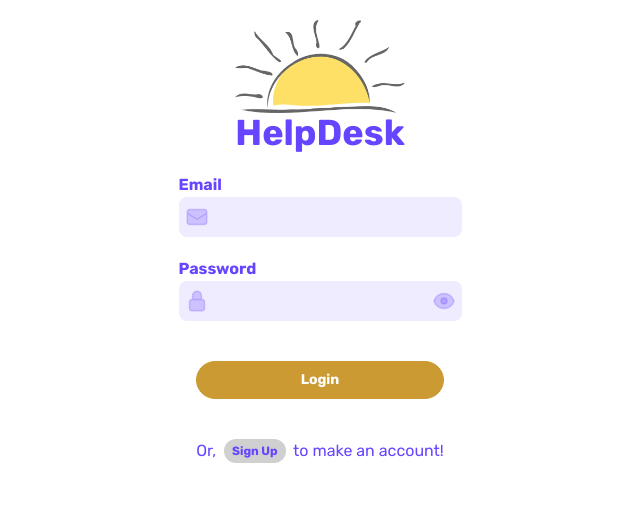
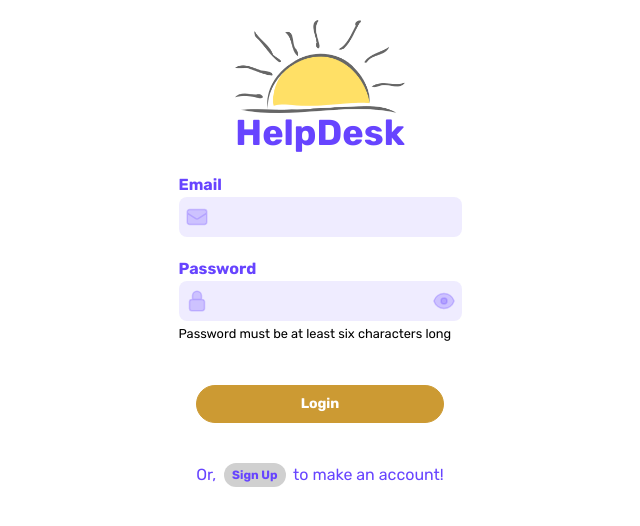
Before and after one commit to emoudy/helpdesk, a Next.js app: page /login in a window 1280 px wide. Shown: the top 526 px of the page, without its empty margins (320-960 px from the left). Built offline with nearby package versions, Linux system fonts and the light colour scheme.

Commit message:
password message

```diff
--- a/app/(auth)/_components/InputItem.tsx
+++ b/app/(auth)/_components/InputItem.tsx
@@ -64,8 +64,8 @@ export default function InputItem({ inputLabel, inputType, useIcon, usePassword
           name={inputType}
           required
         />
-
       </div>
+      {inputType === "password" ? <small>Password must be at least six characters long</small> : null}
     </div>
   )
 }
```
